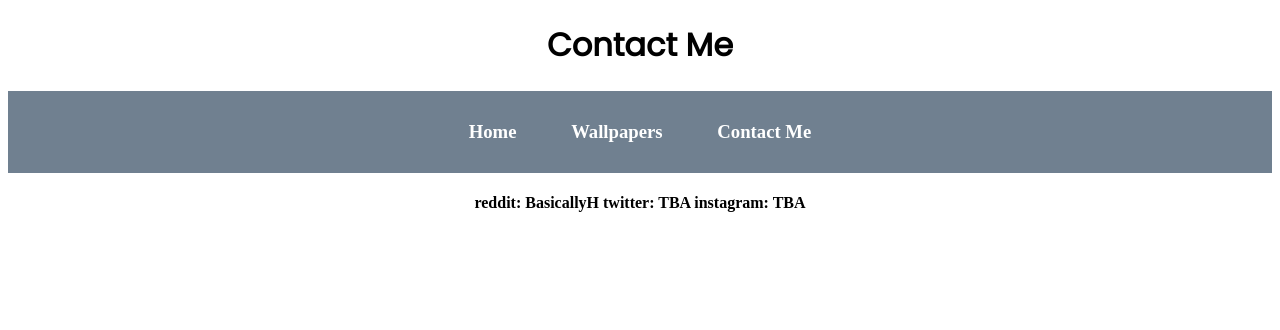
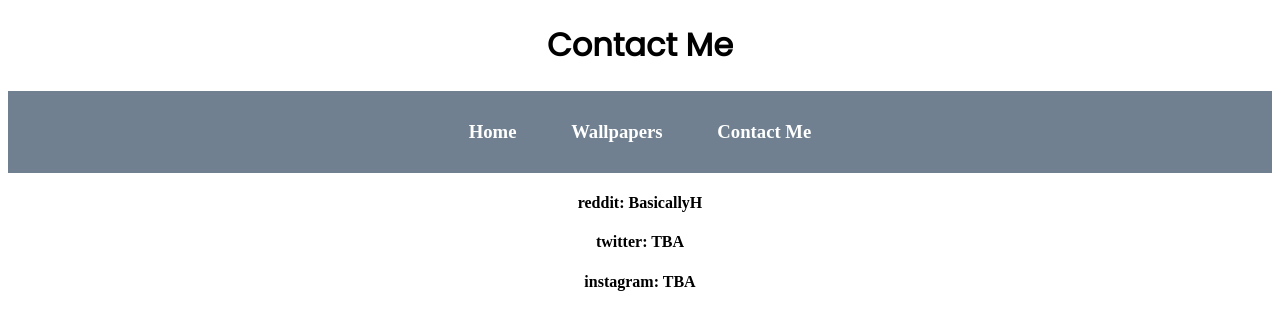
Before and after one commit to Its-just-HB/Wallpapers, a plain HTML site: page contact.html in a window 1280 px wide. Drawn offline with Linux system fonts and the light colour scheme; a web font is replaced by a local one.

Commit message:
Update contact.html

```diff
--- a/contact.html
+++ b/contact.html
@@ -19,7 +19,11 @@
             <section>
                 <h4>
                     reddit: BasicallyH
+                </h4>
+                <h4>
                     twitter: TBA
+                </h4>
+                <h4>
                     instagram: TBA
                 </h4>
             </section>
```
